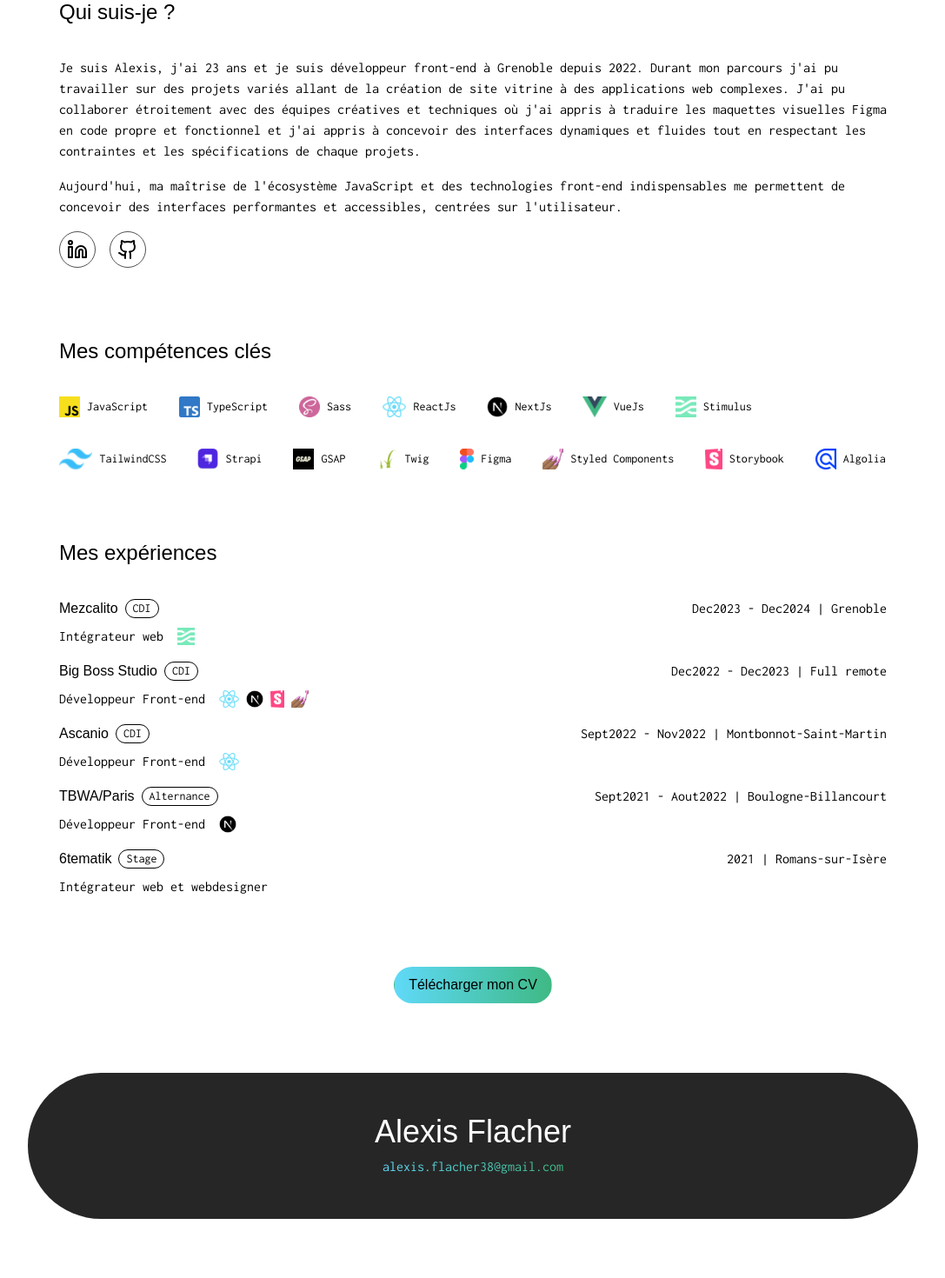
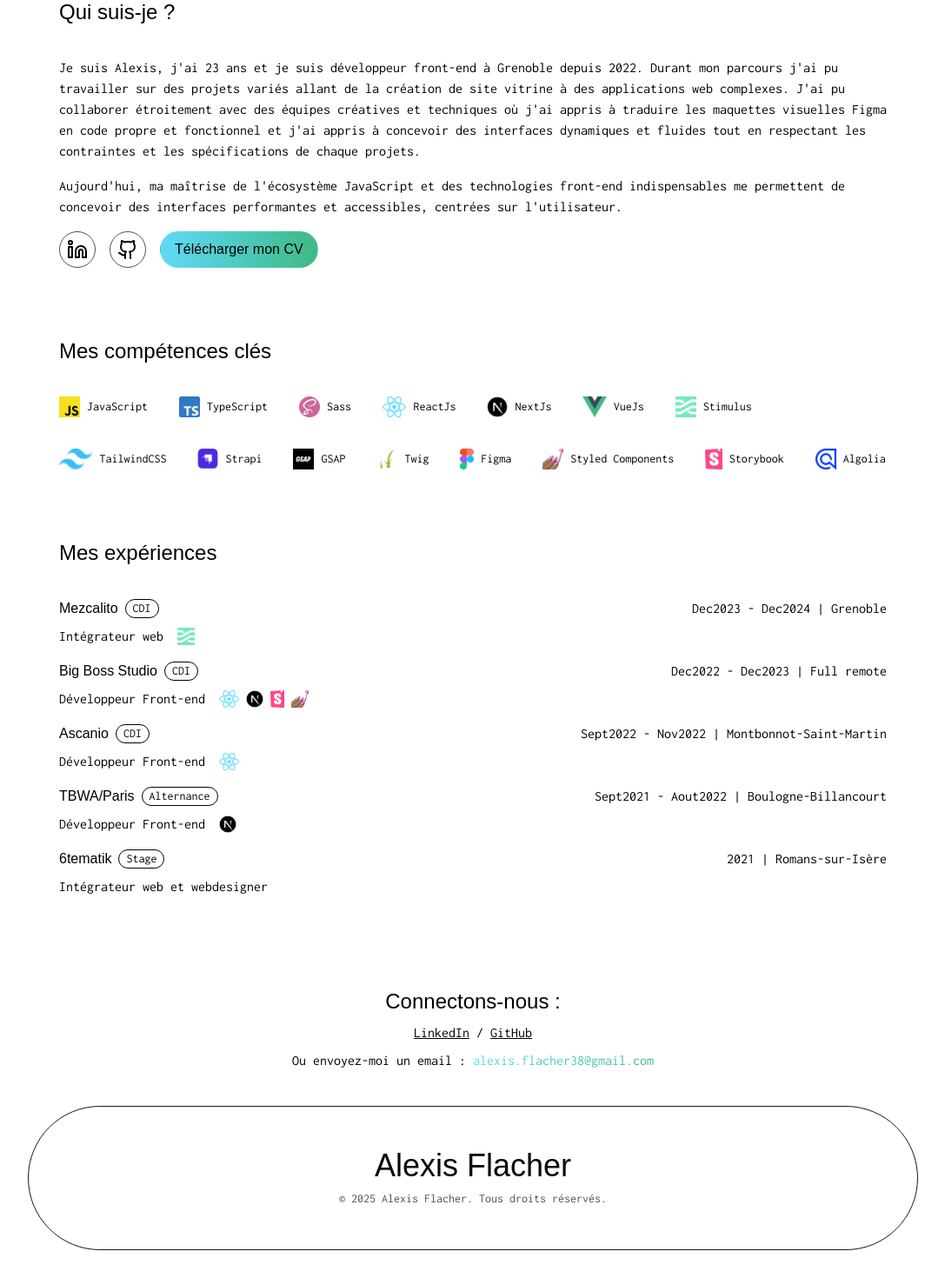
Before and after one commit to AlexisF9/Portfolio-2025, a Next.js app: page / in a window 1280 px wide. Shown: the part 802-2272 px from the top of the page at 87% size, without its empty margins (96-1183 px from the left). Before the commit the page ends 2236 px from the top, so only its background shows below. Built offline with nearby package versions, Linux system fonts and the light colour scheme; a web font is replaced by a local one.

Commit message:
add more infos + edit footer style and add openGraph metadata in layout

```diff
--- a/app/layout.tsx
+++ b/app/layout.tsx
@@ -10,6 +10,14 @@ export const metadata: Metadata = {
     "Bienvenue sur mon portfolio ! Je suis Alexis Flacher, développeur front-end à Grenoble depuis 2022.",
   icons: {
     icon: [{ url: "/favicon.ico" }, { url: "/favicon.jpg", type: "image/jpg" }],
+  },
+  openGraph: {
+    title: "Alexis Flacher - Développeur Front-end",
+    description:
+      "Développeur web spécialisé en développement front React, Next.Js, Vue.Js",
+    images: "https://www.alexisflacher.fr/Alexis.webp",
+    url: "https://www.alexisflacher.fr/",
+    type: "website",
   },
 };
 
--- a/src/components/footer.tsx
+++ b/src/components/footer.tsx
@@ -2,16 +2,37 @@ import Link from "next/link";
 
 export function Footer() {
   return (
-    <footer className="flex flex-col align-center gap-2 items-center justify-center w-full mx-auto mt-20 md:mb-8 py-12 px-9 bg-neutral-800 rounded-t-4xl md:rounded-full dark:bg-white">
-      <p className="w-max font-gothic text-xl md:text-4xl text-white dark:text-neutral-950">
-        Alexis Flacher
-      </p>
+    <footer className="mt-20 md:mt-26 md:mb-8">
+      <div className="flex flex-col items-center gap-2 pr-4 pl-4 mb-10 md:pr-9 md:pl-9 dark:text-white text-center">
+        <p className="font-gothic text-xl md:text-2xl">Connectons-nous :</p>
+        <div className="flex gap-2 dark:text-white">
+          <Link
+            className="underline"
+            href="https://www.linkedin.com/in/alexis-flacher-772ba7197/"
+          >
+            LinkedIn
+          </Link>
+          <span>/</span>
+          <Link className="underline" href="https://github.com/AlexisF9">
+            GitHub
+          </Link>
+        </div>
+        <p>
+          Ou envoyez-moi un email :{" "}
           <Link
             href={"mailto:alexis.flacher38@gmail.com"}
             className="w-max bg-linear-to-r from-react to-vue inline-block text-transparent bg-clip-text"
           >
             alexis.flacher38@gmail.com
           </Link>
+        </p>
+      </div>
+      <div className="flex flex-col gap-2 items-center justify-center w-full mx-auto p-12 border-t md:border border-neutral-900 dark:border-white md:rounded-full text-neutral-950 dark:text-white ">
+        <p className="w-max font-gothic text-2xl md:text-4xl">Alexis Flacher</p>
+        <p className="text-sm opacity-70">
+          © 2025 Alexis Flacher. Tous droits réservés.
+        </p>
+      </div>
     </footer>
   );
 }
--- a/src/components/intro.tsx
+++ b/src/components/intro.tsx
@@ -11,6 +11,7 @@ import { IconButton } from "./icon-button";
 gsap.registerPlugin(ScrollTrigger);
 
 export function Intro() {
+  const buttonsRef = useRef(null);
   const skillsRef = useRef<(HTMLLIElement | null)[]>([]);
 
   useEffect(() => {
@@ -36,22 +37,21 @@ export function Intro() {
 
     const buttons = gsap.utils.toArray(".opacity-anim");
 
-    buttons.forEach((el) => {
-      const t = el as HTMLElement;
     gsap.fromTo(
-        t,
-        { opacity: 0 },
+      buttons,
+      { opacity: 0, y: 30 },
       {
         opacity: 1,
-          duration: 1,
-          ease: "power3.out",
+        y: 0,
+        stagger: 0.2,
+        duration: 0.6,
+        ease: "power2.out",
         scrollTrigger: {
-            trigger: t,
+          trigger: buttonsRef.current,
           start: "top 80%",
         },
       }
     );
-    });
 
     gsap.fromTo(
       skillsRef.current,
@@ -136,6 +136,7 @@ export function Intro() {
       label: "Algolia",
     },
   ];
+
   return (
     <div className="overflow-x-hidden">
       <div className="flex flex-col">
@@ -158,17 +159,29 @@ export function Intro() {
           interfaces performantes et accessibles, centrées sur
           l&apos;utilisateur.
         </p>
-        <div className="opacity-anim flex gap-4 mt-4">
+        <div ref={buttonsRef} className="flex gap-4 mt-4">
+          <div className="opacity-anim">
             <IconButton
               label="Linkedin"
               url="https://www.linkedin.com/in/alexis-flacher-772ba7197/"
               icon={<Linkedin />}
             />
+          </div>
+          <div className="opacity-anim">
             <IconButton
               label="Github"
               url="https://github.com/AlexisF9"
               icon={<Github />}
             />
+          </div>
+
+          <Link
+            className="opacity-anim block font-gothic w-fit border border-transparent rounded-full py-2 px-4 bg-linear-to-r hover:from-transparent hover:to-transparent hover:dark:text-white hover:border-neutral-600 hover:dark:border-white from-react to-vue transition-border transition-colors duration-300 ease-in-out"
+            href={"./alexis-flacher-cv.pdf"}
+            target="_blank"
+          >
+            Télécharger mon CV
+          </Link>
         </div>
       </div>
 
@@ -245,16 +258,6 @@ export function Intro() {
           })}
         </ul>
       </div>
-
-      <div className="opacity-anim flex justify-center mt-20">
-        <Link
-          className="block font-gothic w-fit border border-transparent rounded-full py-2 px-4 bg-linear-to-r hover:from-transparent hover:to-transparent hover:dark:text-white hover:border-neutral-600 hover:dark:border-white from-react to-vue transition duration-300 ease-in-out"
-          href={"./alexis-flacher-cv.pdf"}
-          target="_blank"
-        >
-          Télécharger mon CV
-        </Link>
-      </div>
     </div>
   );
 }
```
Lines whose indentation alone changed are shown as unchanged.
